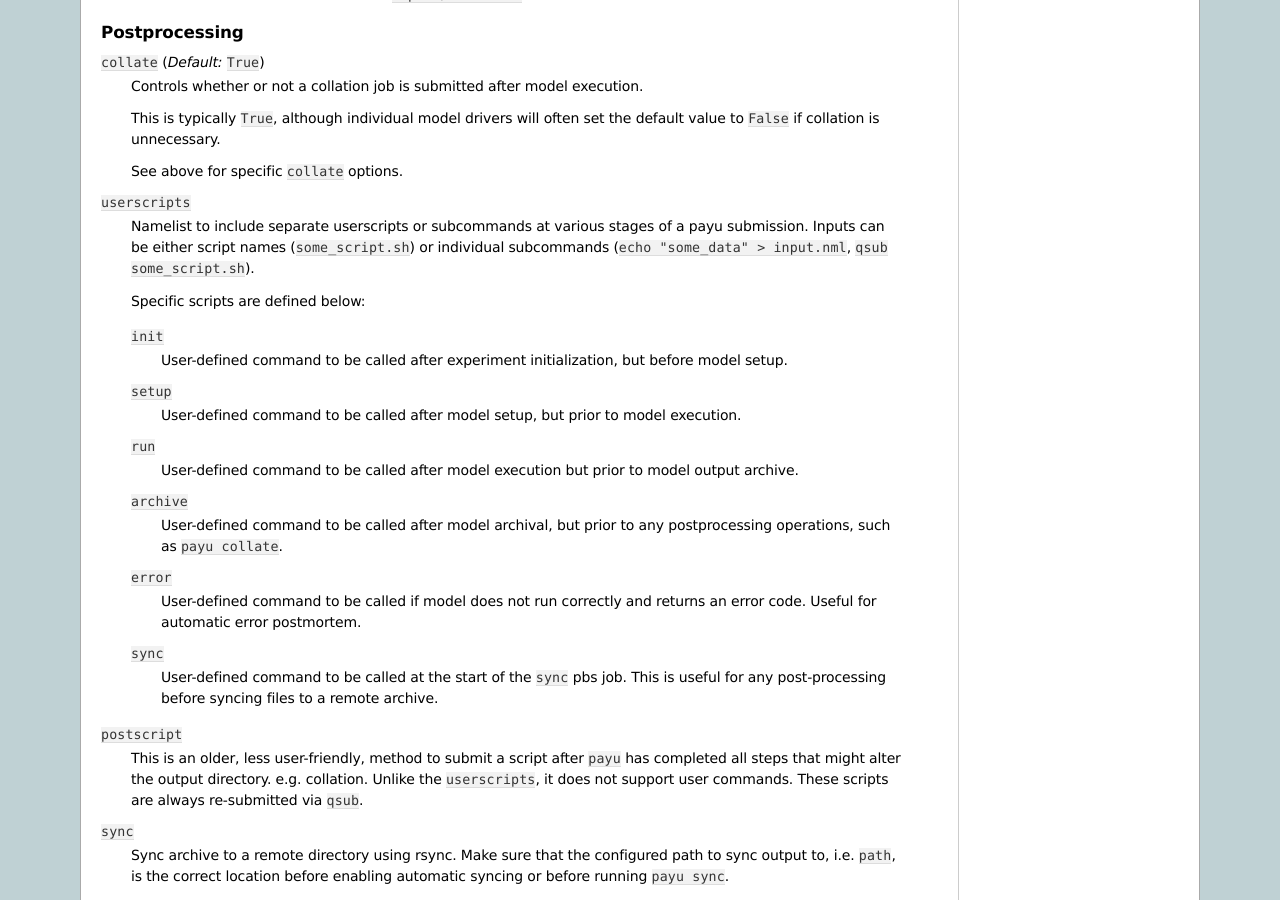
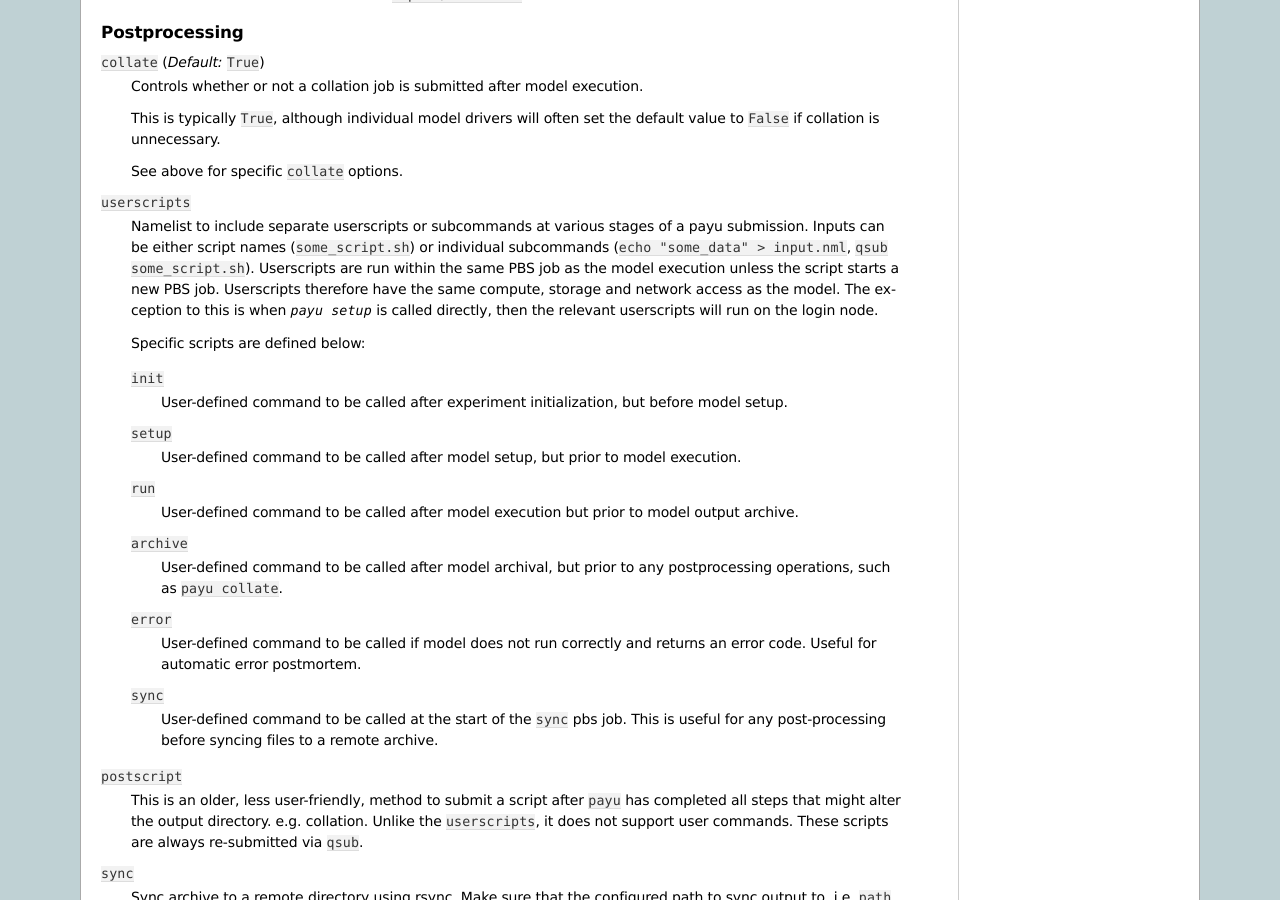
Before and after one commit to payu-org/payu, a Sphinx documentation site: the page built from docs/source/config.rst, in a window 1280 px wide and 900 px high, scrolled down 5368 px. Built offline with Sphinx 7.4.7, drawn with Linux system fonts in a browser that asks for light colours.

Commit message:
Update config.rst

```diff
--- a/docs/source/config.rst
+++ b/docs/source/config.rst
@@ -366,7 +366,11 @@ Postprocessing
    Namelist to include separate userscripts or subcommands at various stages of
    a payu submission. Inputs can be either script names (``some_script.sh``) or
    individual subcommands (``echo "some_data" > input.nml``, ``qsub
-   some_script.sh``).
+   some_script.sh``). Userscripts are run within the same PBS job as the model
+   execution unless the script starts a new PBS job. Userscripts therefore have
+   the same compute, storage and network access as the model. The exception to
+   this is when `payu setup` is called directly, then the relevant userscripts
+   will run on the login node.
 
    Specific scripts are defined below:
 
```
